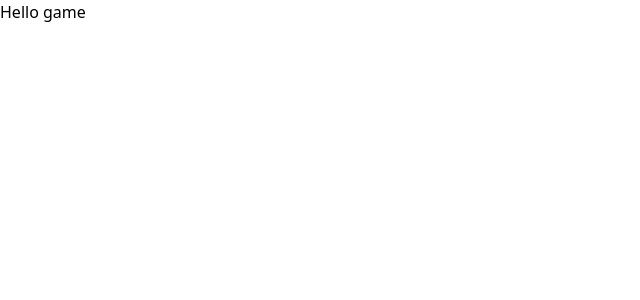
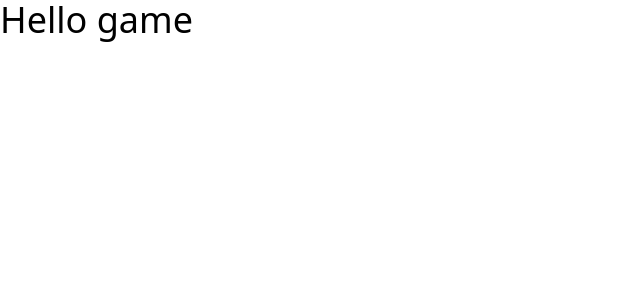
Before and after one commit to Akwei001/Jgame, a React (Vite) app: page / in a window 1280 px wide. Shown: the top 300 px of the page, without its empty margins (0-640 px from the left). Built offline with nearby package versions, Linux system fonts and the light colour scheme.

Commit message:
deployed on netlify

```diff
--- a/src/App.jsx
+++ b/src/App.jsx
@@ -2,7 +2,7 @@ import { useState } from 'react';
 
 function App() {
   return (
-    <div className='App'>
+    <div className='text text-4xl'>
       <h1>Hello game</h1>
     </div>
   );
```
